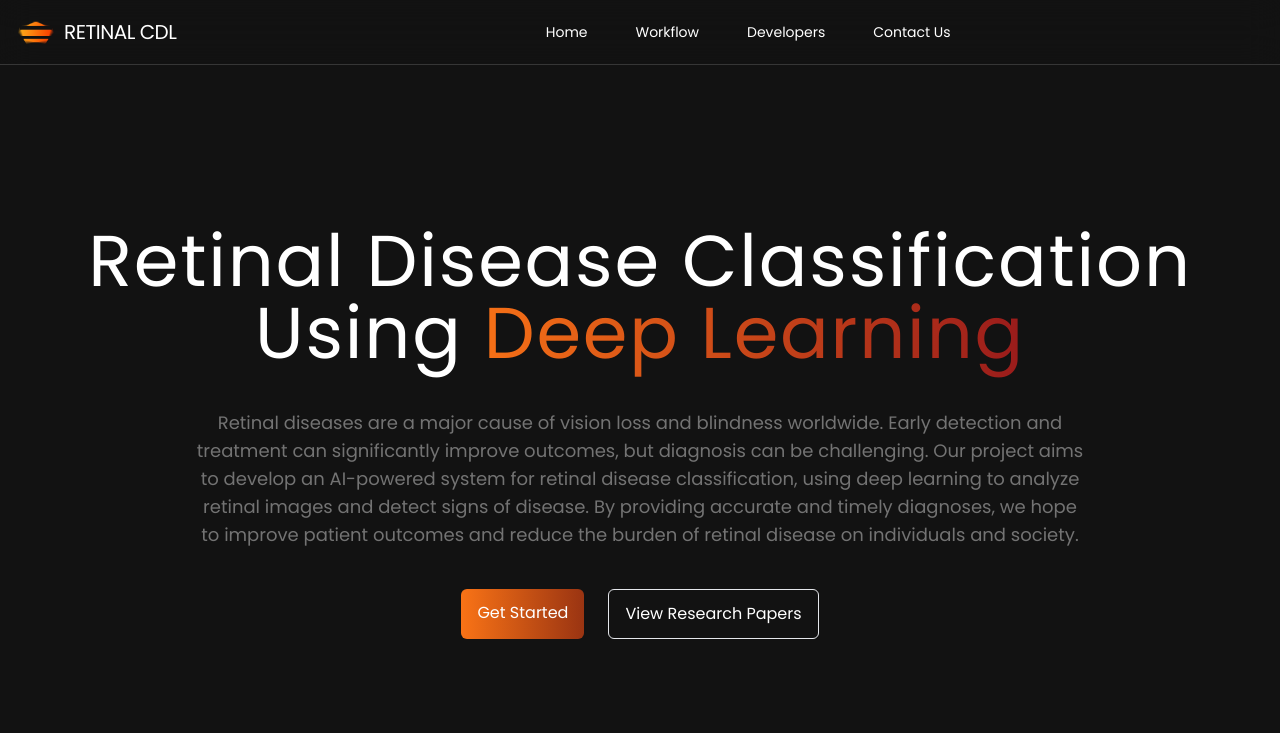
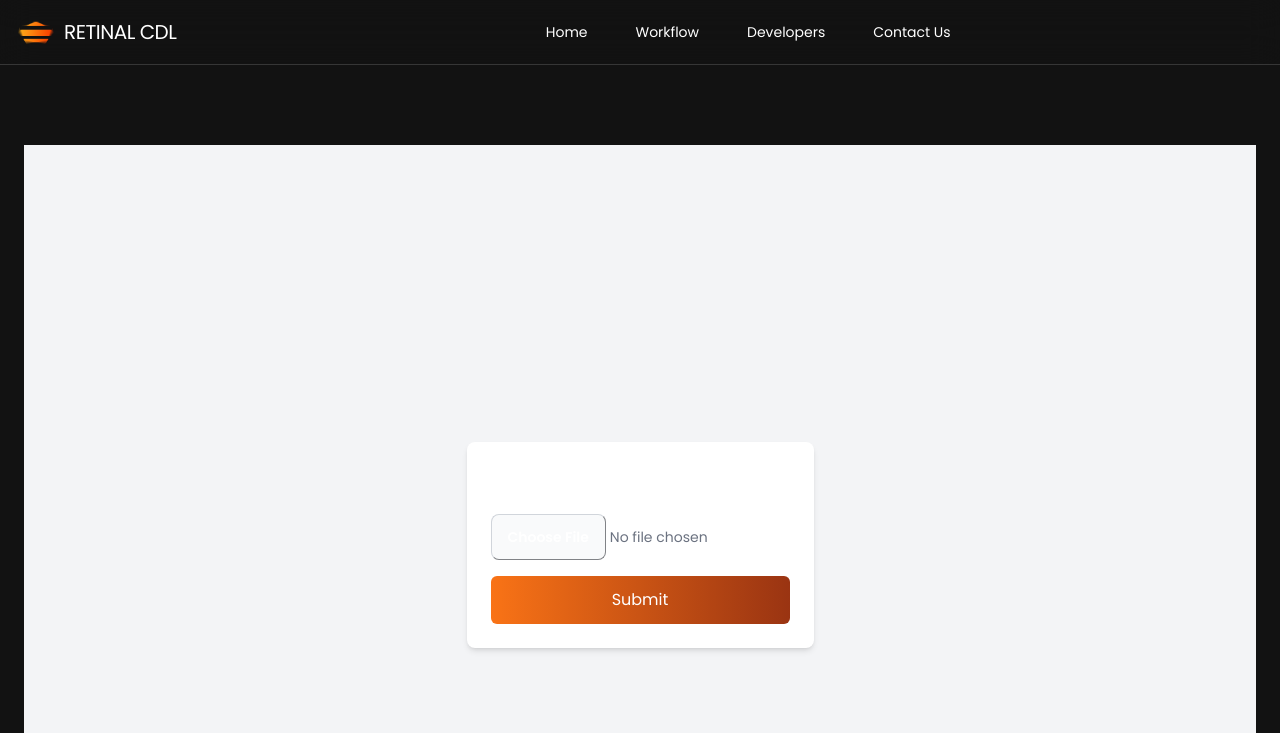
Before and after one commit to Kar21thik/FinalYearFrontend, a React (Vite) app: page /upload in a window 1280 px wide. Shown: the top 733 px of the page. Built offline with nearby package versions, Linux system fonts and the light colour scheme; grey boxes are pictures that could not be loaded.

Commit message:
Upload Page added

```diff
--- a/src/App.jsx
+++ b/src/App.jsx
@@ -1,3 +1,6 @@
+import React from 'react';
+import { BrowserRouter as Router, Route, Routes } from 'react-router-dom';
+
 import Navbar from "./components/Navbar";
 import HeroSection from "./components/HeroSection";
 import FeatureSection from "./components/FeatureSection";
@@ -5,20 +8,29 @@ import Workflow from "./components/Workflow";
 import Footer from "./components/Footer";
 import Pricing from "./components/Pricing";
 import Testimonials from "./components/Testimonials";
+import UploadPage from './Upload'; // Correct the import path
 
 const App = () => {
   return (
-    <>
+    <Router>
       <Navbar />
       <div className="max-w-7xl mx-auto pt-20 px-6">
+        <Routes>
+          <Route path="/" element={
+            <>
               <HeroSection />
               <FeatureSection />
               <Workflow />
               {/* <Pricing /> */}
               <Testimonials />
               <Footer />
+            </>
+          } />
+          <Route path="/upload" element={<UploadPage />} />
+          {/* Add other routes here as needed */}
+        </Routes>
       </div>
-    </>
+    </Router>
   );
 };
 
--- /dev/null
+++ b/src/Upload.jsx
@@ -0,0 +1,53 @@
+import React, { useState } from 'react';
+
+const UploadPage = () => {
+  const [file, setFile] = useState(null);
+  const [preview, setPreview] = useState(null);
+
+  const handleFileChange = (e) => {
+    const selectedFile = e.target.files[0];
+    if (selectedFile) {
+      setFile(selectedFile);
+
+      // Create a preview URL for the selected image
+      const previewUrl = URL.createObjectURL(selectedFile);
+      setPreview(previewUrl);
+    }
+  };
+
+  const handleSubmit = (e) => {
+    e.preventDefault();
+    if (file) {
+      // Handle file upload logic here
+      console.log('Image submitted:', file);
+    }
+  };
+
+  return (
+    <div className="flex justify-center items-center h-screen bg-gray-100">
+      <form onSubmit={handleSubmit} className="bg-white p-6 rounded-lg shadow-md space-y-4">
+        <h2 className="text-2xl mb-4 text-center">Upload Your Image</h2>
+        <input
+          type="file"
+          accept="image/*"
+          onChange={handleFileChange}
+          className="block w-full text-sm text-gray-500 file:py-3 file:px-4 file:border file:border-gray-300 file:rounded-lg file:text-sm file:font-semibold file:bg-gray-50 hover:file:bg-gray-100"
+          required
+        />
+        {preview && (
+          <div className="mt-4">
+            <img src={preview} alt="Image Preview" className="w-full h-auto rounded-md shadow-md" />
+          </div>
+        )}
+        <button
+          type="submit"
+          className="bg-gradient-to-r from-orange-500 to-orange-800 py-3 px-4 rounded-md text-white w-full"
+        >
+          Submit
+        </button>
+      </form>
+    </div>
+  );
+};
+
+export default UploadPage;
--- a/src/components/HeroSection.jsx
+++ b/src/components/HeroSection.jsx
@@ -1,3 +1,4 @@
+import { Link } from 'react-router-dom';
 import video1 from "../assets/eyev.mp4";
 import video2 from "../assets/video2.mp4";
 
@@ -21,12 +22,12 @@ const HeroSection = () => {
         burden of retinal disease on individuals and society.
       </p>
       <div className="flex justify-center my-10">
-        <a
-          href="#"
+        <Link
+          to="/upload"
           className="bg-gradient-to-r from-orange-500 to-orange-800 py-3 px-4 mx-3 rounded-md"
         >
           Get Started
-        </a>
+        </Link>
         <a href="https://www.ncbi.nlm.nih.gov/pmc/articles/PMC9859538/" target="_blank" rel="noopener noreferrer" className="py-3 px-4 mx-3 rounded-md border">
           View Research Papers
         </a>
```
Lines whose indentation alone changed are shown as unchanged.
